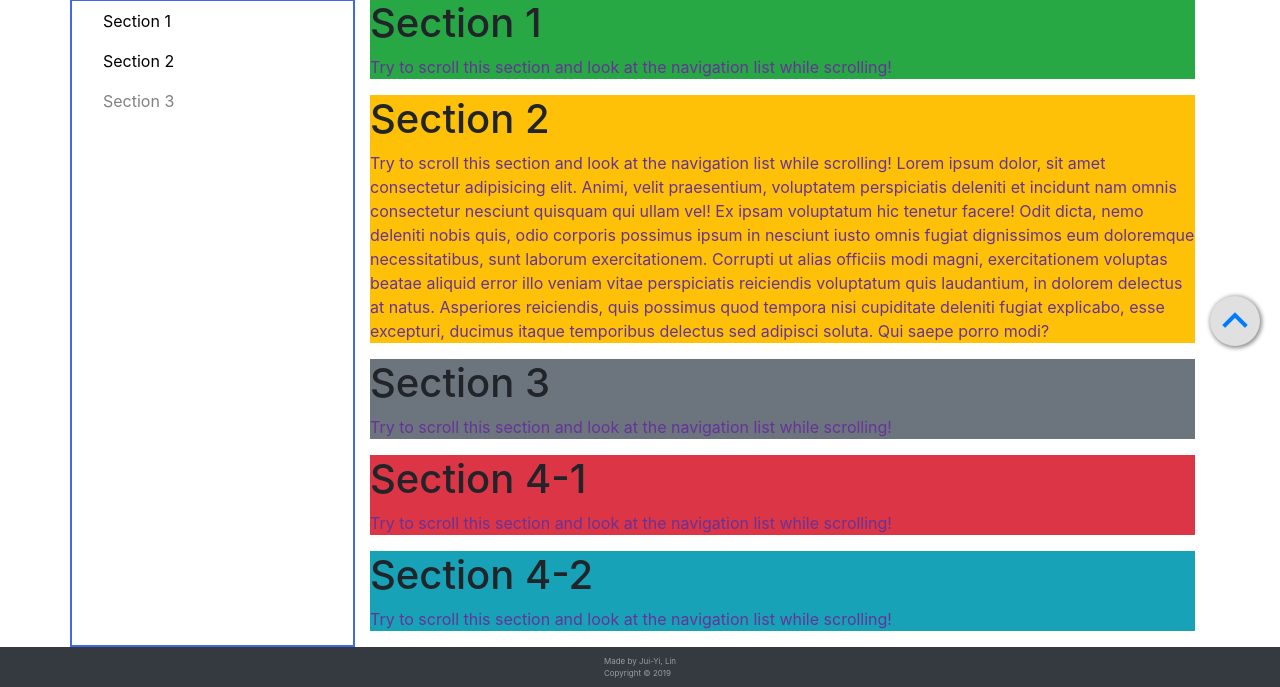
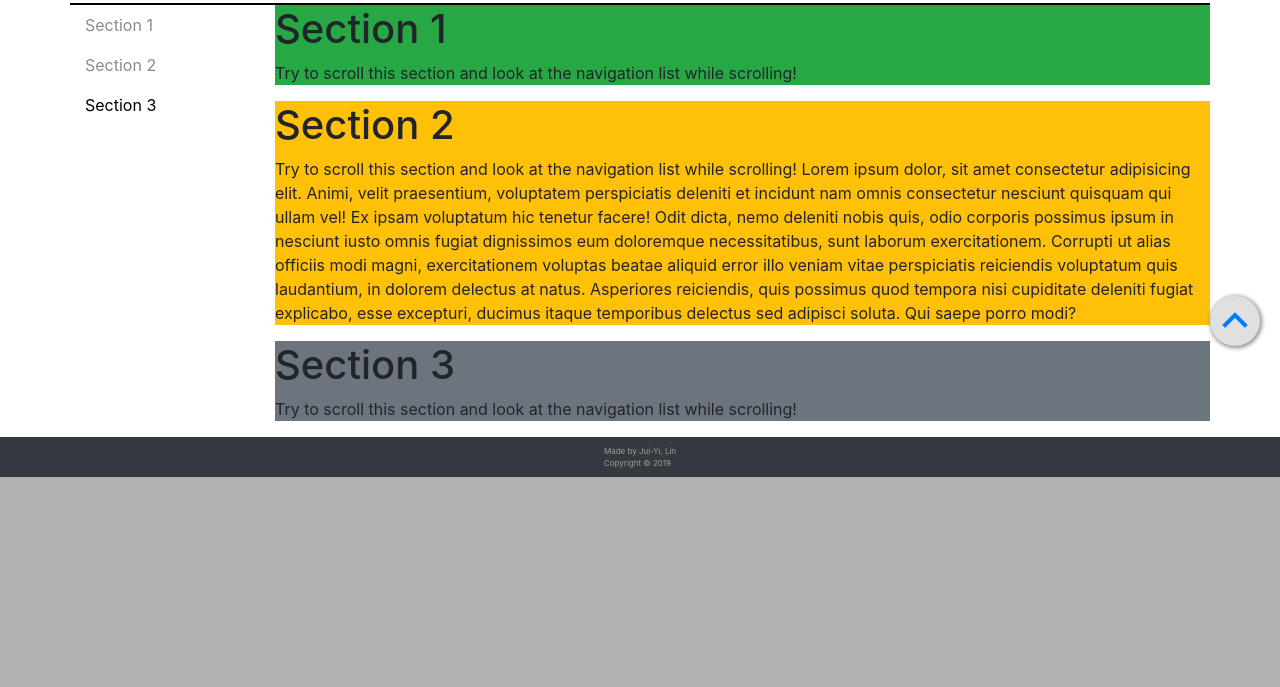
Before and after one commit to juiyilin/django_demo, a Django app: page /profile/ in a window 1280 px wide. Shown: the part 434-1121 px from the top of the page. After the commit the page ends 911 px from the top, so only its background shows below. Run offline with Django 3.2, Linux system fonts and the light colour scheme; some libraries are stand-ins or nearby versions.

Commit message:
rename and revise profile.html

```diff
--- a/myblog/templates/base.html
+++ b/myblog/templates/base.html
@@ -38,7 +38,7 @@
 
 <body>
     <div class="container">
-        <div class="row">{% block body_title %}{% endblock %}</div>
+        <div class="row d-flex justify-content-center mt-1" id=title>{% block body_title %}{% endblock %}</div>
     </div>
 
     {% block content %}{% endblock %}
--- a/myblog/templates/nav.html
+++ b/myblog/templates/nav.html
@@ -18,6 +18,8 @@
                     <li class="nav-item">
                         <a href="/images" class="nav-link text-reset">images</a></li>
                     <li class="nav-item">
+                        <a href="/profile" class="nav-link text-reset">profile</a></li>
+                    <li class="nav-item">
                         <a href="/admin" class="nav-link text-reset">login</a></li>
                 </ul>
             </nav>
--- a/myblog/templates/profile.html
+++ b/myblog/templates/profile.html
@@ -9,21 +9,23 @@
 
     <div class="container">
         <div class="row">
-            <nav class="col-3" id="myScrollspy" style="border: royalblue 2px solid;">
+            <nav class="col-3 col-md-2" id="myScrollspy">
                 <ul class="nav nav-pills flex-column sticky-top">
-                    <li class="nav-item pill-1">
-                        <a class="nav-link active" href="#section1">Section 1</a>
+                    <li class="nav-item pill-1 ">
+                        <a class="nav-link active px-0" href="#section1">Section
+                            1</a>
+                    </li>
+                    <li class="nav-item pill-1 px-0">
+                        <a class="nav-link px-0" href=" #section2">Section
+                            2</a>
                     </li>
                     <li class="nav-item pill-1">
-                        <a class="nav-link" href="#section2">Section 2</a>
-                    </li>
-                    <li class="nav-item pill-1">
-                        <a class="nav-link" href="#section3">Section 3</a>
+                        <a class="nav-link px-0" href="#section3">Section 3</a>
                     </li>
 
                 </ul>
             </nav>
-            <div class="col-9">
+            <div class="col-9 col-md-10 pr-0">
                 <div id="section1" class="bg-success">
                     <h1>Section 1</h1>
                     <p>Try to scroll this section and look at the navigation list while
@@ -46,14 +48,8 @@
                     <h1>Section 3</h1>
                     <p>Try to scroll this section and look at the navigation list while scrolling!</p>
                 </div>
-                <div id="section41" class="bg-danger">
-                    <h1>Section 4-1</h1>
-                    <p>Try to scroll this section and look at the navigation list while scrolling!</p>
-                </div>
-                <div id="section42" class="bg-info">
-                    <h1>Section 4-2</h1>
-                    <p>Try to scroll this section and look at the navigation list while scrolling!</p>
-                </div>
+
+
             </div>
         </div>
     </div>
--- a/static/base.css
+++ b/static/base.css
@@ -10,12 +10,21 @@
     z-index: -1;
 }
 
+/* navbar */
 li {
     color: #007bff;
 }
 
 li:hover {
     text-shadow: 1px 1px 2px rgb(200, 200, 200);
+}
+
+/* title */
+#title {
+    border-width: 0px 0px 2px 0px;
+    border-style: solid;
+    border-color: black;
+    /* background-color: saddlebrown; */
 }
 
 .top-button {
@@ -55,14 +64,10 @@
 /* profile.html */
 .nav-pills .pill-1 .nav-link {
     background-color: transparent;
-    color: black;
+    color: rgb(138, 138, 138);
 }
 
 .nav-pills .pill-1 .nav-link.active {
     background-color: transparent;
-    color: gray;
+    color: black;
 }
-
-p {
-    color: rebeccapurple;
-}
```
